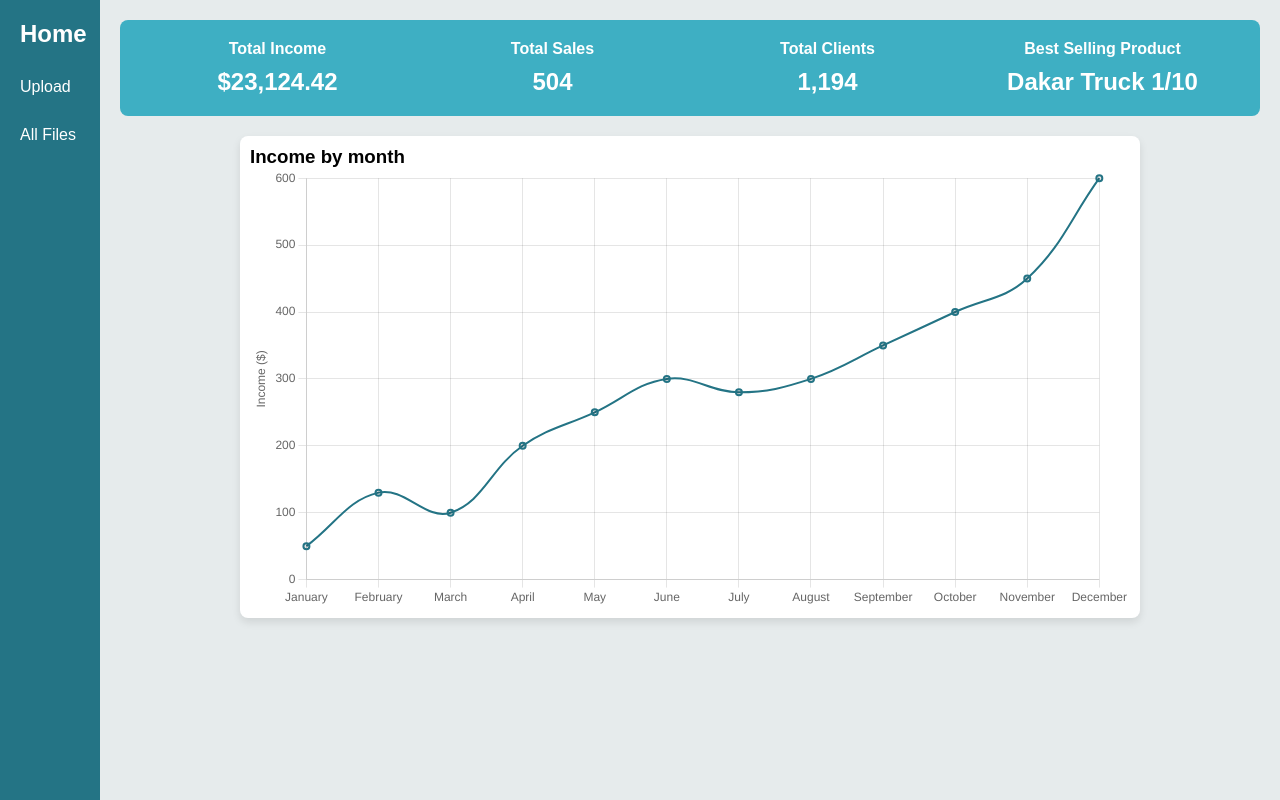
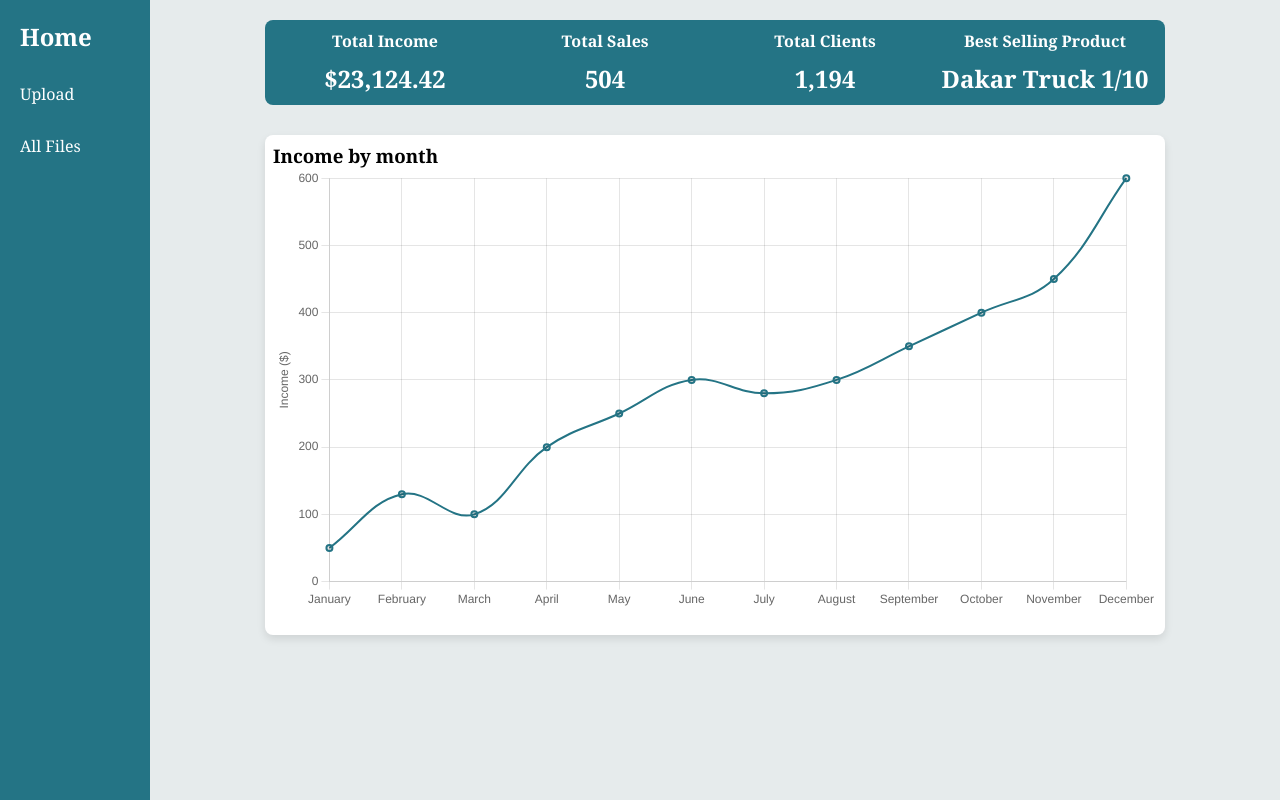
Before and after one commit to Anhkbayar/Anka_Customs, a website: page FrontEnd/Admin-panel.html in a window 1280 px wide. Shown: the top 800 px of the page. Drawn offline with nearby package versions, Linux system fonts and the light colour scheme.

Commit message:
Admin-panel.html

```diff
--- a/FrontEnd/Admin-panel.html
+++ b/FrontEnd/Admin-panel.html
@@ -10,7 +10,7 @@
       margin: 0;
       padding: 0;
       box-sizing: border-box;
-      font-family: Arial, sans-serif;
+      font-family: Cambria, Cochin, Georgia, Times, 'Times New Roman', serif, sans-serif;
     }
 
     body {
@@ -20,11 +20,11 @@
 
     /* Sidebar styling */
     .sidebar {
-      width: 100px;
+      width: 150px;
       background-color: #247485;
       color: white;
       padding: 20px;
-      height: 100vh;
+      height: 150vh;
     }
 
     .sidebar h2 {
@@ -41,7 +41,7 @@
     }
 
     .sidebar a:hover {
-      background-color: #1c5c6c;
+      background-color: #319fba;
       padding-left: 10px;
       transition: 0.3s;
     }
@@ -56,11 +56,13 @@
     .metrics {
       display: flex;
       justify-content: space-between;
-      background-color: #3eafc3;
+      background-color: #247485;
       color: white;
-      padding: 20px;
+      padding: 10px;
       border-radius: 8px;
       margin-bottom: 20px;
+      width: 900px;
+      margin: 0 auto;
     }
 
     .metric {
@@ -80,11 +82,12 @@
     /* Chart container */
     .chart-container {
   width: 900px; /* Adjust width as needed */
-  padding: 10px;
+  height: 500px;
+  padding: 8px;
   background-color: white;
   border-radius: 8px;
   box-shadow: 0 4px 8px rgba(0, 0, 0, 0.1);
-  margin: 0 auto; /* Centers the container */
+  margin: 30px  auto 0; /* Centers the container */
 }
 
   </style>
@@ -94,8 +97,8 @@
   <!-- Sidebar -->
   <div class="sidebar">
     <h2>Home</h2>
-    <a href="#">Upload</a>
-    <a href="#">All Files</a>
+    <a href="upload.html">Upload</a>
+    <a href="all-files.html">All Files</a>
   </div>
 
   <!-- Main Content -->
@@ -126,7 +129,6 @@
       <h3>Income by month</h3>
       <canvas id="incomeChart"></canvas>
     </div>
-  </div>
 
 
   <!-- Chart.js Library -->
```
